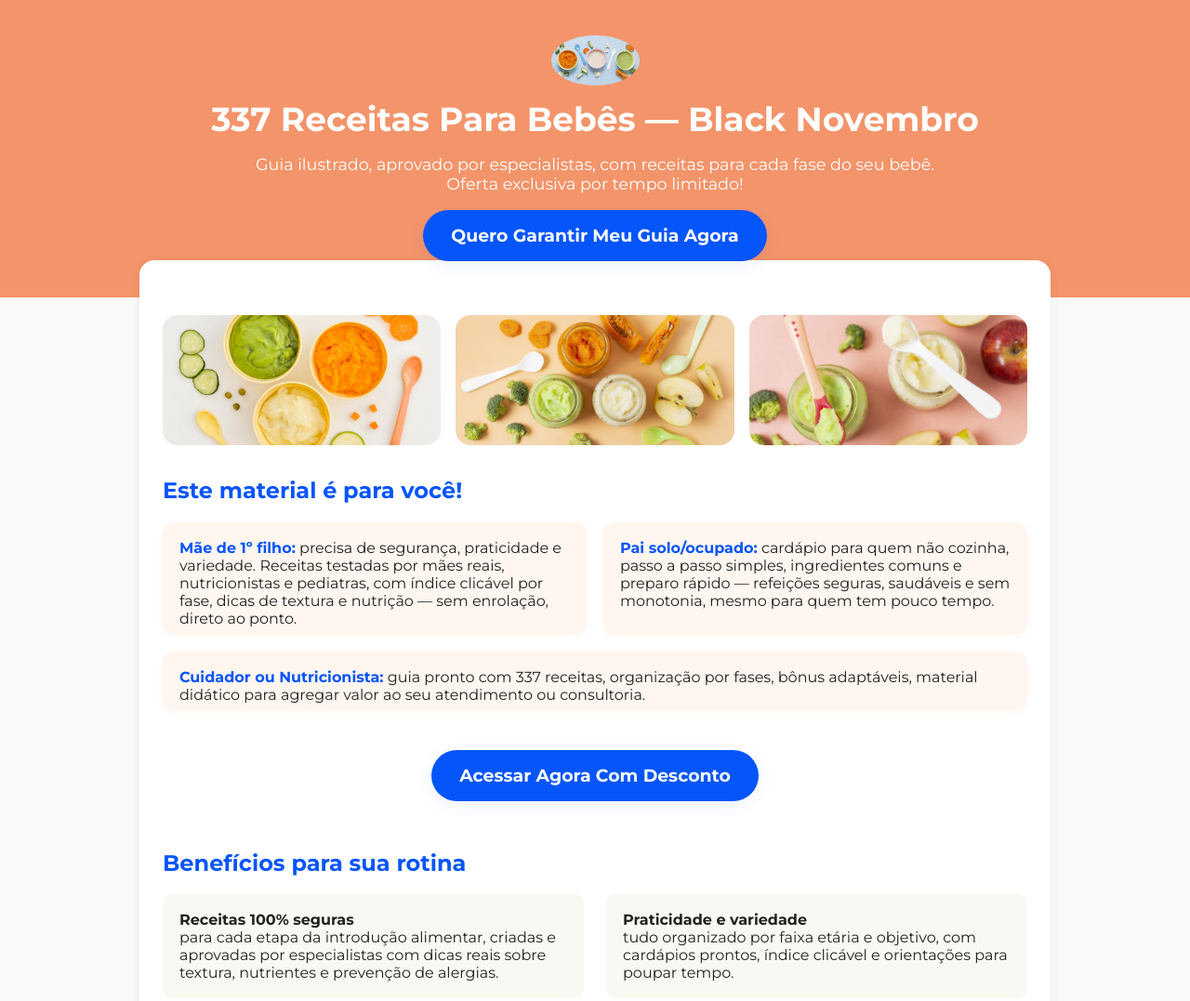
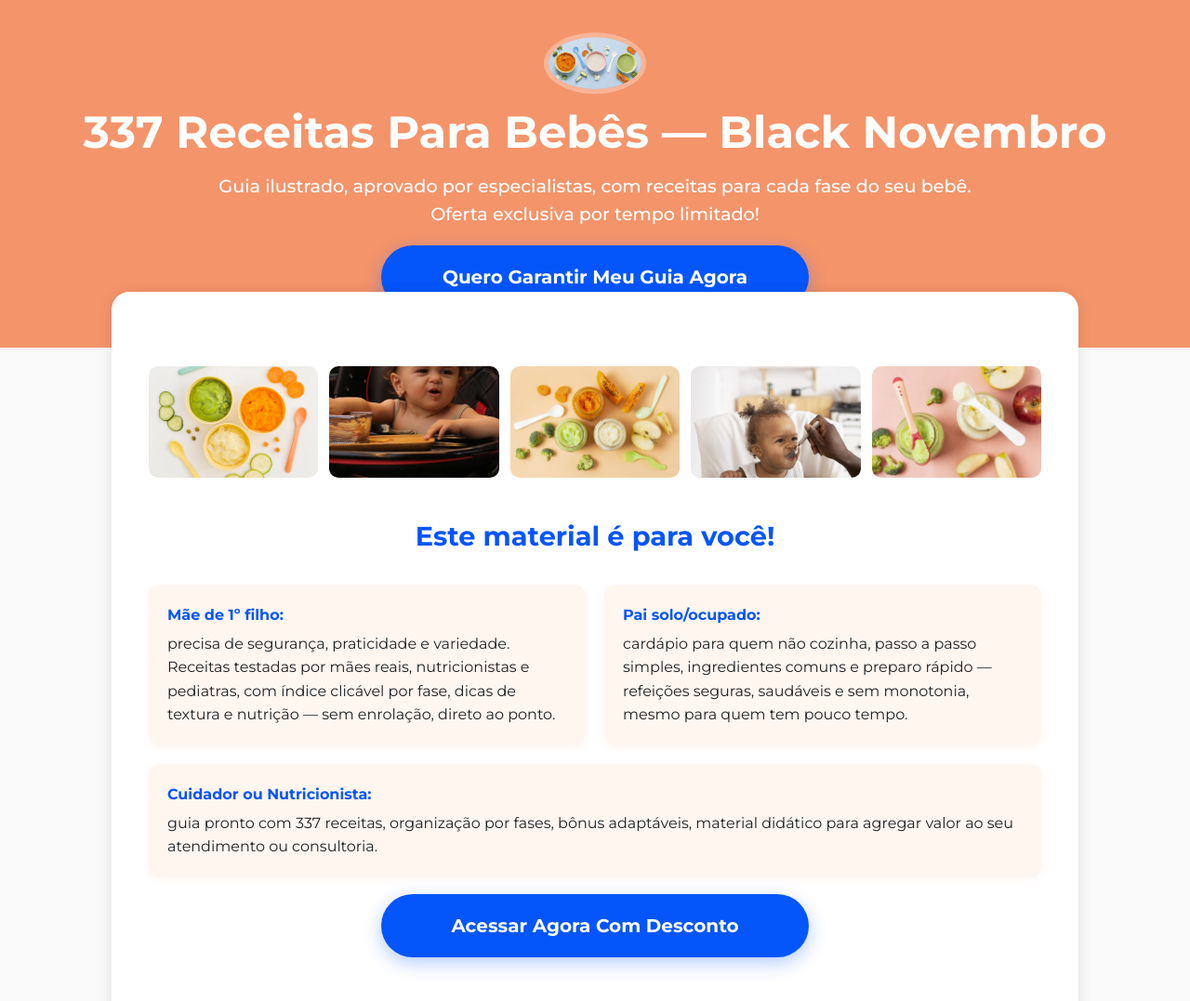
Before and after one commit to evaldoartes-mkt/landing-receitas-bebes, a plain HTML site: page index.html in a window 1280 px wide. Shown: the top 1077 px of the page at 93% size. Drawn offline with Linux system fonts and the light colour scheme.

Commit message:
Update index.html

```diff
--- a/index.html
+++ b/index.html
@@ -5,122 +5,258 @@
     <title>Receitas Para Bebês | Crescendo Saudável</title>
     <meta name="viewport" content="width=device-width, initial-scale=1.0">
     <meta name="description" content="Guia ilustrado com 337 receitas práticas, testadas e seguras para a introdução alimentar do seu bebê. Black Novembro: aproveite a oferta.">
-    <link href="https://fonts.googleapis.com/css?family=Montserrat:400,700&display=swap" rel="stylesheet">
+    <link rel="preconnect" href="https://fonts.gstatic.com" crossorigin>
+    <link href="https://fonts.googleapis.com/css2?family=Montserrat:wght@400;500;700&display=swap" rel="stylesheet">
     <style>
+        /* Variáveis de Cores para fácil manutenção */
+        :root {
+            --cor-primaria: #f4946a; /* Laranja da Header */
+            --cor-secundaria: #0455fa; /* Azul do CTA e Títulos */
+            --cor-hover: #023491; /* Azul Escuro (Hover) */
+            --cor-fundo: #f9f9f9; /* Fundo do Body */
+            --cor-container: #fff; /* Fundo do Container Principal */
+            --cor-persona: #fff6f0; /* Fundo da Persona */
+            --cor-beneficio: #f7faf2; /* Fundo dos Benefícios/FAQ */
+            --cor-garantia: #daead2; /* Fundo da Garantia */
+        }
+
         body {
-            font-family: 'Montserrat', Arial, sans-serif;
+            font-family: 'Montserrat', sans-serif;
             margin: 0;
             padding: 0;
-            background: #f9f9f9;
+            background: var(--cor-fundo);
             color: #222;
+            line-height: 1.6; /* Melhor legibilidade */
         }
         header {
-            background: #f4946a;
+            background: var(--cor-primaria);
             text-align: center;
-            padding: 2.4em 1em 1.3em 1em;
+            padding: 2.5em 1em 1.5em 1em; /* Ajuste para melhor visual em mobile */
         }
         header img {
-            width: 95px;
+            width: 100px; /* Leve aumento no ícone */
             border-radius: 50%;
-            margin-bottom: 10px;
+            margin-bottom: 12px;
+            box-shadow: 0 0 0 5px rgba(255, 255, 255, 0.3); /* Destaque sutil */
         }
         header h1 {
-            font-size: 2.25em;
+            font-size: 2.5em; /* Aumento para destaque */
             margin: 0 0 16px;
             font-weight: 700;
             color: #fff;
+            line-height: 1.1;
         }
         header p {
             color: #fff;
-            font-size: 1.1em;
+            font-size: 1.2em; /* Maior destaque no subtítulo */
             margin: 0;
+            font-weight: 500;
         }
+
+        /* Estrutura Principal - Container */
         .container {
-            max-width: 930px;
+            max-width: 960px; /* Leve aumento para telas maiores */
             margin: 0 auto;
-            padding: 25px;
-            background: #fff;
-            box-shadow: 0 2px 11px rgba(0,0,0,0.07);
-            border-radius: 1em;
-            margin-top: -40px;
+            padding: 20px; /* Diminui um pouco o padding para mobile */
+            background: var(--cor-container);
+            box-shadow: 0 2px 15px rgba(0,0,0,0.1);
+            border-radius: 1.2em;
+            margin-top: -50px; /* Subida no container */
+            position: relative; /* Para garantir que fique acima da header */
         }
+        /* Ajuste do container para desktop */
+        @media (min-width: 768px) {
+            .container {
+                padding: 40px;
+                margin-top: -60px;
+            }
+        }
+
+        /* Botão CTA (Call-to-Action) - ALTA CONVERSÃO */
         .cta {
-            display: inline-block;
-            margin: 18px 0;
-            padding: 16px 30px;
-            background: #0455fa;
+            display: block; /* Garante que o botão ocupe toda a largura em mobile */
+            width: 90%; /* Ajuste para 90% da largura em mobile */
+            max-width: 400px; /* Limite em telas maiores */
+            margin: 18px auto; /* Centraliza */
+            padding: 18px 30px;
+            background: var(--cor-secundaria);
             color: #fff;
             border-radius: 60px;
-            font-size: 1.18em;
+            font-size: 1.25em; /* Maior para conversão */
             font-weight: 700;
-            box-shadow: 0 4px 18px rgba(4,85,250,0.08);
+            box-shadow: 0 6px 20px rgba(4,85,250,0.3); /* Sombra mais visível */
             text-decoration: none;
-            transition: background 0.2s;
-            border:none;
+            transition: all 0.25s ease-in-out; /* Transição em todos os estados */
+            text-align: center;
+            border: none;
+            cursor: pointer;
         }
         .cta:hover {
-            background: #023491;
+            background: var(--cor-hover);
+            box-shadow: 0 8px 25px rgba(4,85,250,0.5);
+            transform: translateY(-2px); /* Efeito sutil de elevação no hover */
         }
+
+        /* Seção de Imagens - Grid Avançado */
         .img-grid {
             display: grid;
-            grid-template-columns: repeat(auto-fit,minmax(200px,1fr));
-            gap: 1em;
+            /* Mais flexível: 2 colunas em mobile e até 5 em desktop */
+            grid-template-columns: repeat(auto-fit, minmax(140px, 1fr));
+            gap: 12px;
             margin: 30px 0;
         }
         .img-grid img {
             width: 100%;
-            height: 140px;
+            height: 120px; /* Altura um pouco menor para economizar espaço em mobile */
             object-fit: cover;
-            border-radius: 1em;
+            border-radius: 10px;
+            transition: transform 0.3s;
         }
+        .img-grid img:hover {
+            transform: scale(1.03);
+        }
+
         h2 {
-            color: #0455fa;
+            color: var(--cor-secundaria);
             margin-top: 0;
+            font-size: 1.8em;
+            text-align: center;
+            margin-bottom: 1em;
         }
-        section { margin: 34px 0; }
-        .personas { display: flex; gap:18px; flex-wrap:wrap; margin-bottom:1.5em;}
+        section { margin: 40px 0; }
+
+        /* Seção de Personas - FLEXBOX OTIMIZADO */
+        .personas {
+            display: flex;
+            flex-wrap: wrap;
+            gap: 20px;
+            justify-content: center; /* Centraliza itens */
+        }
         .persona {
-            background:#fff6f0;
-            border-radius:13px;
-            padding: 18px 18px 8px 18px;
-            flex:1 1 270px;
-            min-width: 240px;
-            box-shadow:0 1px 6px rgba(238,118,38,0.06);
+            background: var(--cor-persona);
+            border-radius: 13px;
+            padding: 20px;
+            flex: 1 1 280px; /* Otimizado para 3 colunas em desktop */
+            min-width: 250px;
+            box-shadow: 0 2px 8px rgba(244, 148, 106, 0.1);
         }
-        .persona strong { color: #0455fa; }
-        .benefits,.faq,.testimonials { display: flex; flex-wrap:wrap; gap:24px;}
-        .benefit,.testimonial,.faqitem { flex:1 1 270px; background:#f7faf2; border-radius:10px;padding:18px;min-width:220px; }
-        .testimonial { font-style: italic; background:#fff;}
-        @media (max-width: 740px) {
-          .container, .benefits,.faq,.testimonials,.personas { flex-direction:column; gap:13px;}
-          .cta{width:100%;}
+        .persona strong {
+            color: var(--cor-secundaria);
+            display: block;
+            margin-bottom: 5px;
+            font-weight: 700;
         }
+
+        /* Benefícios, FAQ, Depoimentos - FLEXBOX OTIMIZADO */
+        .benefits, .faq, .testimonials {
+            display: flex;
+            flex-wrap: wrap;
+            gap: 20px;
+            justify-content: center; /* Centraliza itens */
+        }
+        .benefit, .testimonial, .faqitem {
+            flex: 1 1 300px; /* Permite 2 ou 3 colunas dependendo do espaço */
+            background: var(--cor-beneficio);
+            border-radius: 10px;
+            padding: 20px;
+            min-width: 280px;
+        }
+        .testimonial {
+            font-style: italic;
+            background: var(--cor-container);
+            border: 1px solid #eee;
+        }
+        .testimonial strong {
+             font-style: normal;
+             color: #444;
+             display: block;
+             margin-top: 10px;
+        }
+
+        /* Garantia - Destaque de Conversão */
         .guarantee {
-            background: #daead2;
+            background: var(--cor-garantia);
             color: #253c1e;
-            border-radius: 9px;
-            padding: 16px 22px;
+            border-radius: 10px;
+            padding: 20px 25px;
             text-align: center;
+            font-weight: 700;
+            font-size: 1.1em;
+            margin: 40px 0;
+            border: 2px solid #c2e2af; /* Borda sutil de destaque */
+        }
+
+        /* Footer */
+        footer {
+            background: #eee;
+            color: #444;
+            text-align: center;
+            padding: 20px 10px;
+            font-size: 0.9em;
+            margin-top: 40px;
+            line-height: 1.8;
+        }
+        footer a {
+            color: var(--cor-secundaria);
+            text-decoration: none;
+            margin: 0 7px;
             font-weight: 500;
-            margin: 38px 0;
         }
-        footer { background:#eee; color:#444; text-align:center; padding:18px 10px; font-size:0.98em; margin-top:30px;}
-        footer a { color: #0455fa; text-decoration: underline; margin: 0 7px; }
-        footer a:hover { color: #023491; }
+        footer a:hover {
+            color: var(--cor-hover);
+            text-decoration: underline;
+        }
+
+        /* Media Queries para Telas Maiores (Desktop) */
+        @media (min-width: 1024px) {
+            header h1 {
+                font-size: 3em;
+            }
+            .persona {
+                flex-basis: 30%; /* Força 3 colunas bem definidas */
+                min-width: unset;
+            }
+        }
+
+        /* Media Queries para Mobile (ajuste fino) */
+        @media (max-width: 480px) {
+            header h1 {
+                font-size: 1.9em;
+            }
+            header p {
+                font-size: 1em;
+            }
+            .container {
+                padding: 15px;
+            }
+            h2 {
+                font-size: 1.5em;
+            }
+            .img-grid {
+                grid-template-columns: repeat(auto-fit, minmax(100px, 1fr)); /* Mais compacto em telas muito pequenas */
+            }
+            .persona, .benefit, .testimonial, .faqitem {
+                min-width: 100%; /* Ocupa 100% da largura em telas estreitas */
+                flex-basis: auto;
+            }
+        }
     </style>
 </head>
 <body>
     <header>
-        <img src="1000051611.jpeg" alt="Papinha natural para bebês">
+        <img src="1000051611.jpeg" alt="Papinha natural para bebês, guia ilustrado">
         <h1>337 Receitas Para Bebês — Black Novembro</h1>
         <p>Guia ilustrado, aprovado por especialistas, com receitas para cada fase do seu bebê.<br>Oferta exclusiva por tempo limitado!</p>
         <a href="https://go.hotmart.com/P102760337U?redirectionUrl=https%3A%2F%2Fcrescendosaudavel.com.br%2Freceitas-para-bebes-black-novembro" class="cta">Quero Garantir Meu Guia Agora</a>
     </header>
     <main class="container">
+
         <section>
             <div class="img-grid">
                 <img src="1000051613.jpeg" alt="Papinhas variadas e saudáveis">
+                <img src="1000051610.jpeg" alt="Comida de bebê natural">
                 <img src="1000051612.jpeg" alt="Papinhas coloridas no potinho">
+                <img src="1000051614.jpeg" alt="Bebê experimentando molho saudável">
                 <img src="1000051615.jpeg" alt="Receitas práticas para pais ocupados">
             </div>
         </section>
@@ -146,10 +282,18 @@
         <section>
             <h2>Benefícios para sua rotina</h2>
             <div class="benefits">
-                <div class="benefit"><strong>Receitas 100% seguras</strong><br>para cada etapa da introdução alimentar, criadas e aprovadas por especialistas com dicas reais sobre textura, nutrientes e prevenção de alergias.</div>
-                <div class="benefit"><strong>Praticidade e variedade</strong><br>tudo organizado por faixa etária e objetivo, com cardápios prontos, índice clicável e orientações para poupar tempo.</div>
-                <div class="benefit"><strong>Exclusivo Black Novembro</strong><br>bônus: cardápios mensais, lista de compras, grupo de suporte online e garantia de satisfação total.</div>
-                <div class="benefit"><strong>Aprovação real</strong><br>depoimentos de mães, pais e profissionais, mostrando transformação na hora da alimentação e aceitação pelos bebês.</div>
+                <div class="benefit">
+                    <strong>Receitas 100% seguras</strong><br>para cada etapa da introdução alimentar, criadas e aprovadas por especialistas com dicas reais sobre textura, nutrientes e prevenção de alergias.
+                </div>
+                <div class="benefit">
+                    <strong>Praticidade e variedade</strong><br>tudo organizado por faixa etária e objetivo, com cardápios prontos, índice clicável e orientações para poupar tempo.
+                </div>
+                <div class="benefit">
+                    <strong>Exclusivo Black Novembro</strong><br>bônus: cardápios mensais, lista de compras, grupo de suporte online e garantia de satisfação total.
+                </div>
+                <div class="benefit">
+                    <strong>Aprovação real</strong><br>depoimentos de mães, pais e profissionais, mostrando transformação na hora da alimentação e aceitação pelos bebês.
+                </div>
             </div>
         </section>
 
@@ -157,13 +301,16 @@
             <h2>Depoimentos de Quem Comprou</h2>
             <div class="testimonials">
                 <div class="testimonial">
-                    “Comprei ainda insegura, mas as receitas são mesmo práticas e o índice ajudou MUITO! Meu bebê agora aceitou cenoura e batata doce, que antes nem chegava perto.” — Ana Carolina (mãe de 1ª viagem)
+                    “Comprei ainda insegura, mas as receitas são mesmo práticas e o índice ajudou MUITO! Meu bebê agora aceitou cenoura e batata doce, que antes nem chegava perto.”
+                    <strong>— Ana Carolina (mãe de 1ª viagem)</strong>
                 </div>
                 <div class="testimonial">
-                    “Me salvou! Trabalho e cuido da minha filha. Segui o cardápio e as orientações, sou pai solo e agora consigo variar muito melhor sem perder tempo.” — Ricardo (pai solo, MG)
+                    “Me salvou! Trabalho e cuido da minha filha. Segui o cardápio e as orientações, sou pai solo e agora consigo variar muito melhor sem perder tempo.”
+                    <strong>— Ricardo (pai solo, MG)</strong>
                 </div>
                 <div class="testimonial">
-                    “Uso as receitas na creche e recomendo para as famílias, o material é lindo e completo, já rendeu elogio das mães.” — Laura (nutricionista, RS)
+                    “Uso as receitas na creche e recomendo para as famílias, o material é lindo e completo, já rendeu elogio das mães.”
+                    <strong>— Laura (nutricionista, RS)</strong>
                 </div>
             </div>
         </section>
@@ -171,10 +318,18 @@
         <section>
             <h2>Perguntas Frequentes</h2>
             <div class="faq">
-                <div class="faqitem"><strong>Serve para bebês de todas as idades?</strong><br>Sim — dividido por fases (6-12 meses, 12-24 meses, +24 meses), fácil adaptar para crianças e até para família inteira.</div>
-                <div class="faqitem"><strong>Funciona mesmo se não souber cozinhar?</strong><br>Sim — receitas e lista de compras fáceis, ingredientes simples, preparo direto ao ponto.</div>
-                <div class="faqitem"><strong>Tem suporte?</strong><br>Sim — você entra no grupo de apoio e pode esclarecer dúvidas rapidamente com especialistas.</div>
-                <div class="faqitem"><strong>Inclui opções para restrições?</strong><br>Inclui! Sem sal para menores de 1 ano, sugestões para intolerantes e dicas de substituição.</div>
+                <div class="faqitem">
+                    <strong>Serve para bebês de todas as idades?</strong><br>Sim — dividido por fases (6-12 meses, 12-24 meses, +24 meses), fácil adaptar para crianças e até para família inteira.
+                </div>
+                <div class="faqitem">
+                    <strong>Funciona mesmo se não souber cozinhar?</strong><br>Sim — receitas e lista de compras fáceis, ingredientes simples, preparo direto ao ponto.
+                </div>
+                <div class="faqitem">
+                    <strong>Tem suporte?</strong><br>Sim — você entra no grupo de apoio e pode esclarecer dúvidas rapidamente com especialistas.
+                </div>
+                <div class="faqitem">
+                    <strong>Inclui opções para restrições?</strong><br>Inclui! Sem sal para menores de 1 ano, sugestões para intolerantes e dicas de substituição.
+                </div>
             </div>
         </section>
 
@@ -191,7 +346,6 @@
         <a href="politica-de-privacidade.html" target="_blank">Política de Privacidade</a> |
         <a href="termos-de-servico.html" target="_blank">Termos de Serviço</a>
     </footer>
-    <!-- Google Ads Conversion Tracking -->
     <script>
       gtag('event', 'conversion', {
         'send_to': 'AW-17418501891/DhM3CLqgnrsbEIP-5PFA',
```
